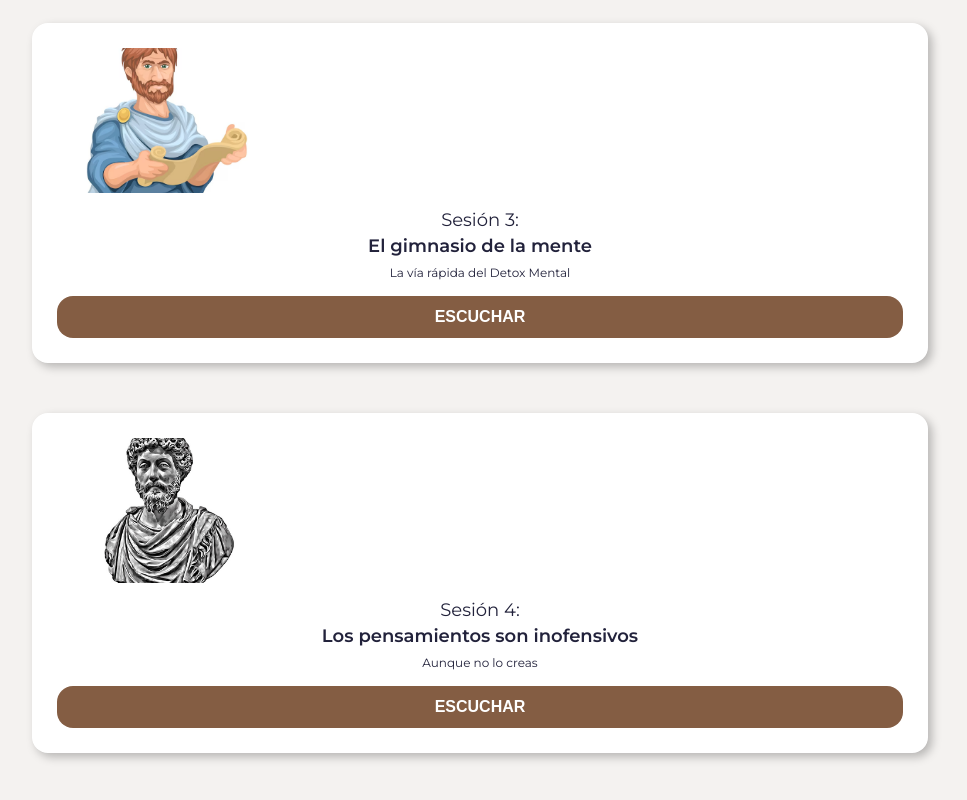
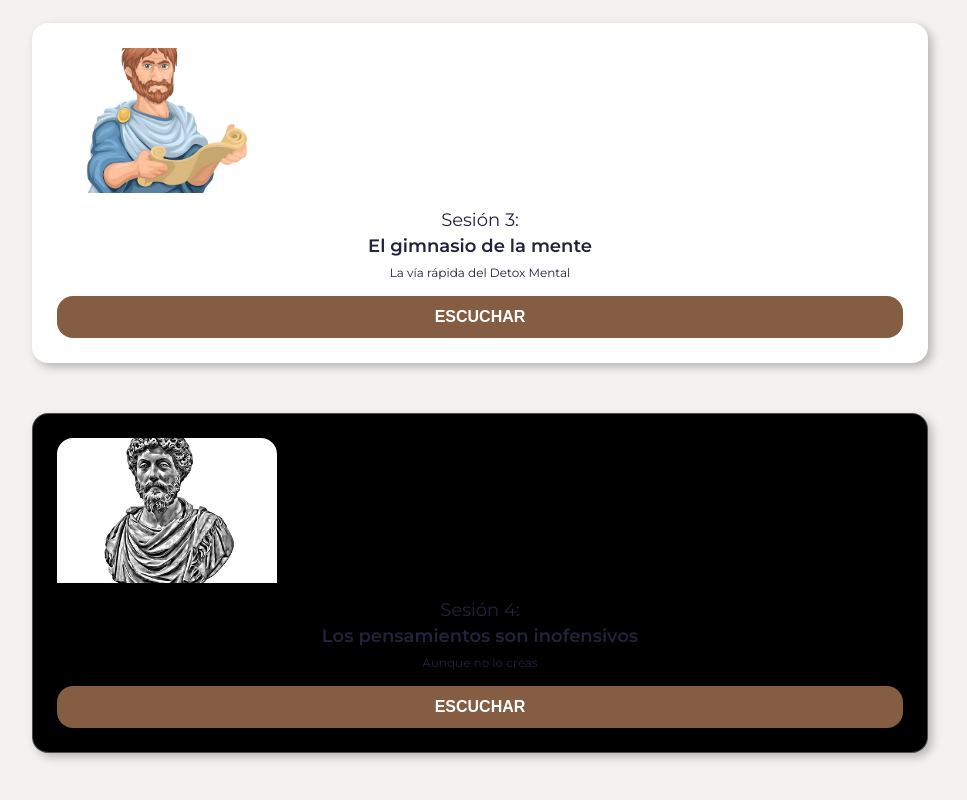
Before and after one commit to alejandroluisacosta/detox-mental-2.0, a React (Vite) app in the folder frontend/: page /course in a window 1280 px wide. Shown: the part 947-1747 px from the top of the page, without its empty margins (160-1127 px from the left). Built offline with nearby package versions, Linux system fonts and the light colour scheme.

Commit message:
add: initial logic to open the blocked session modal depending on the session being blocked or not

```diff
--- a/frontend/src/App.jsx
+++ b/frontend/src/App.jsx
@@ -3,7 +3,7 @@ import { BrowserRouter, Route, Routes } from 'react-router-dom'
 import ReactDOM from 'react-dom/client';
 import Article from './Pages/Article/Article.jsx';
 import Course from './Pages/Course/Course.jsx';
-import Session from './Pages/Session/Session.jsx';
+import Session from './Components/Session/Session.jsx';
 
 function App() {
     return (
--- a/frontend/src/Components/BlockedSessionModal/BlockedSessionModal.jsx
+++ b/frontend/src/Components/BlockedSessionModal/BlockedSessionModal.jsx
@@ -1,9 +1,14 @@
 import './BlockedSessionModal.css';
 
-const BlockedSessionModal = () => {
+const BlockedSessionModal = ({ setOpenModal, setSessions }) => {
+    const handleCloseModal = () => { setOpenModal(false) }
+    const handleUnblockSession = (id) => {
+
+    }
+
     return (
         <div className="blocked-session-modal">
-            <img className="blocked-session-modal__close" src='/icons/close.svg' alt="Cerrar pantalla de sesión bloqueada" />
+            <img className="blocked-session-modal__close" src='/icons/close.svg' onClick={handleCloseModal} alt="Cerrar pantalla de sesión bloqueada" />
             <h3 className="blocked-session-modal__title">Desbloquear sesión #4</h3>
             <p className="blocked-session-modal__text">Opción 1 (Gratis):</p>
             <p className="blocked-session-modal__text">Escríbenos a <strong>pensamientosqueatormentan@gmail.com</strong> respondiéndo a la siguiente pregunta:</p>
@@ -14,7 +19,7 @@ const BlockedSessionModal = () => {
             <p className="blocked-session-modal__text">Opción 2: Compra el curso completo en Hotmart por 10€</p>
             <button className="blocked-session-modal__button">COMPRAR</button>
             <p className="blocked-session-modal__more-info">¿Qué es Hotmart?</p>
-            <p className="blocked-session-modal__close-text">Cerrar</p>
+            <p className="blocked-session-modal__close-text" onClick={handleCloseModal}>Cerrar</p>
 
         </div>
     )
--- a/frontend/src/Pages/Session/Session.jsx
+++ b/frontend/src/Components/Session/Session.jsx
@@ -1,5 +1,5 @@
 import { Navigate, useParams } from 'react-router-dom';
-import AudioPlayer from '../../Components/AudioPlayer/AudioPlayer'
+import AudioPlayer from '../AudioPlayer/AudioPlayer'
 
 const Session = () => {
     const { session } = useParams();
--- a/frontend/src/Pages/Course/Course.jsx
+++ b/frontend/src/Pages/Course/Course.jsx
@@ -1,27 +1,51 @@
+import { useState, useRef } from 'react';
 import { useNavigate } from 'react-router-dom'
+import { Navigate } from 'react';
 import './Course.css';
 import BlockedSessionModal from '../../Components/BlockedSessionModal/BlockedSessionModal';
 
-const sessions = [
-    {title: 'Tú no eres tu mente', description: 'Y aceptarlo es el primer paso', img: '/images/socrates.jpg'},
-    {title: 'Cómo funcionan los pensamientos', description: 'Pista: nadie lo sabe', img: '/images/plato.webp'},
-    {title: 'El gimnasio de la mente', description: 'La vía rápida del Detox Mental', img: '/images/aristotle.webp'},
-    {title: 'Los pensamientos son inofensivos', description: 'Aunque no lo creas', img: '/images/marcus.jpg'},
+const originalSessions = [
+    {id: 1,title: 'Tú no eres tu mente', description: 'Y aceptarlo es el primer paso', img: '/images/socrates.jpg', isBlocked: false,},
+    {id: 2,title: 'Cómo funcionan los pensamientos', description: 'Pista: nadie lo sabe', img: '/images/plato.webp', isBlocked: false,},
+    {id: 3,title: 'El gimnasio de la mente', description: 'La vía rápida del Detox Mental', img: '/images/aristotle.webp', isBlocked: false,},
+    {id: 4,title: 'Los pensamientos son inofensivos', description: 'Aunque no lo creas', img: '/images/marcus.jpg', isBlocked: true,},
 ]
 
 const Course = () => {
+    const [openModal, setOpenModal] = useState(true);
+    const [sessions, setSessions] = useState([...originalSessions]);
+    const selectedSession = useRef(null);
     const navigate = useNavigate();
+
+    const handleGoToSession = (id) => {
+        const sessionToOpen = sessions.find(session => session.id === id);
+        if (sessionToOpen.isBlocked) {
+            console.log('hayu')
+            setOpenModal(true);
+            selectedSession.current = sessionToOpen;
+        } else {
+            console.log('hey');
+            <Navigate to={`${sessionToOpen.id}`} />
+        }
+    }
+
+    const isSessionBlocked = (isBlocked) => {
+        if (isBlocked) {
+            return { backgroundColor: 'black' };
+        }
+        return {};
+    }
 
     return (
         <div className='sessions-page'>
-            <BlockedSessionModal />
+            {openModal && <BlockedSessionModal setOpenModal={setOpenModal} setSessions={setSessions}/>}
             <h1 className='sessions-title'>Detox Mental</h1>
             <p className='sessions-subtitle'>30 días para limpiar tu mente</p>
             <div className="sessions-container">
                 {sessions.map((session, index) => (
-                    <div key={index} className='session' onClick={() => navigate(`/session/${index + 1}`)}>
-                        <img src={session.img} className='session__image' alt={`Imagen de lección ${index + 1}`}/>
-                        <h2 className='session__header'>{`Sesión ${index + 1}:`}</h2>
+                    <div key={index} className='session' onClick={() => handleGoToSession(session.id)} style={isSessionBlocked(session.isBlocked)}>
+                        <img src={session.img} className='session__image' alt={`Imagen de lección ${session.id}`}/>
+                        <h2 className='session__header'>{`Sesión ${session.id}:`}</h2>
                         <h2 className='session__title'>{session.title}</h2>
                         <p className='session__description'>{session.description}</p>
                         <button className='session__button'>ESCUCHAR</button>
```
